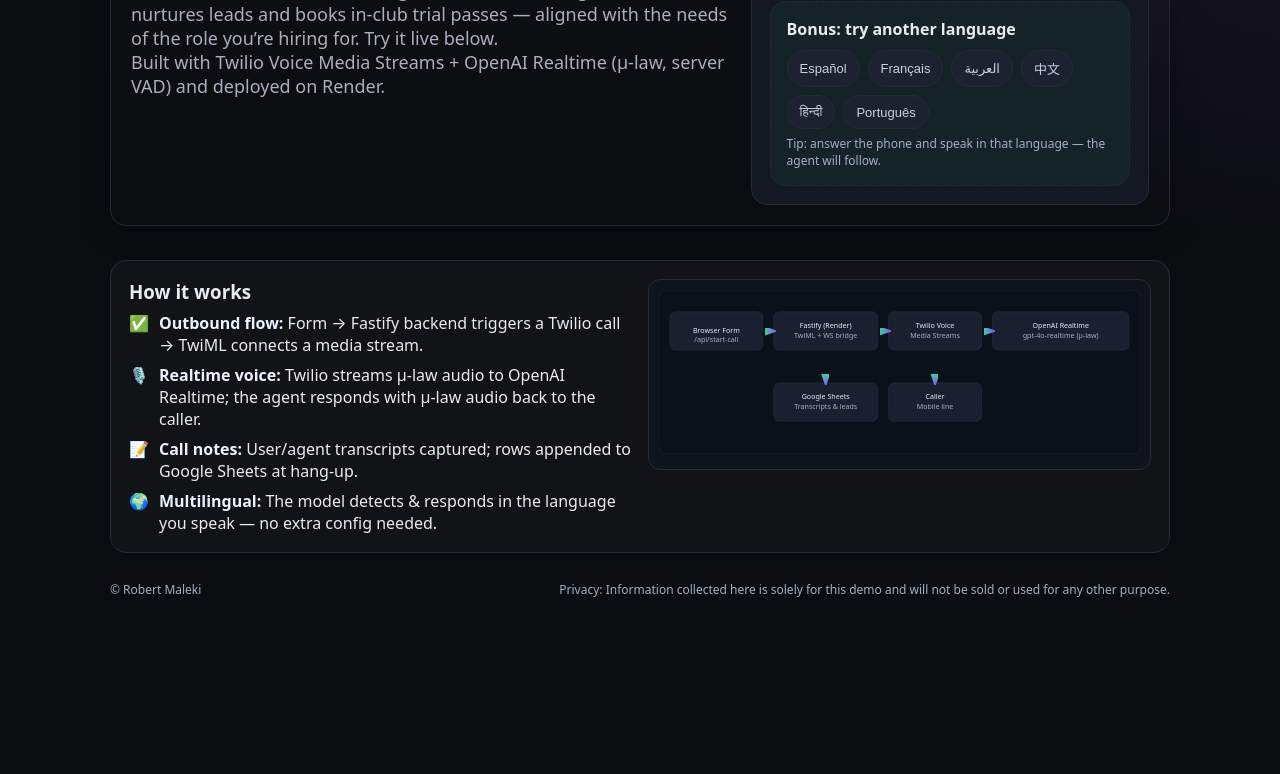
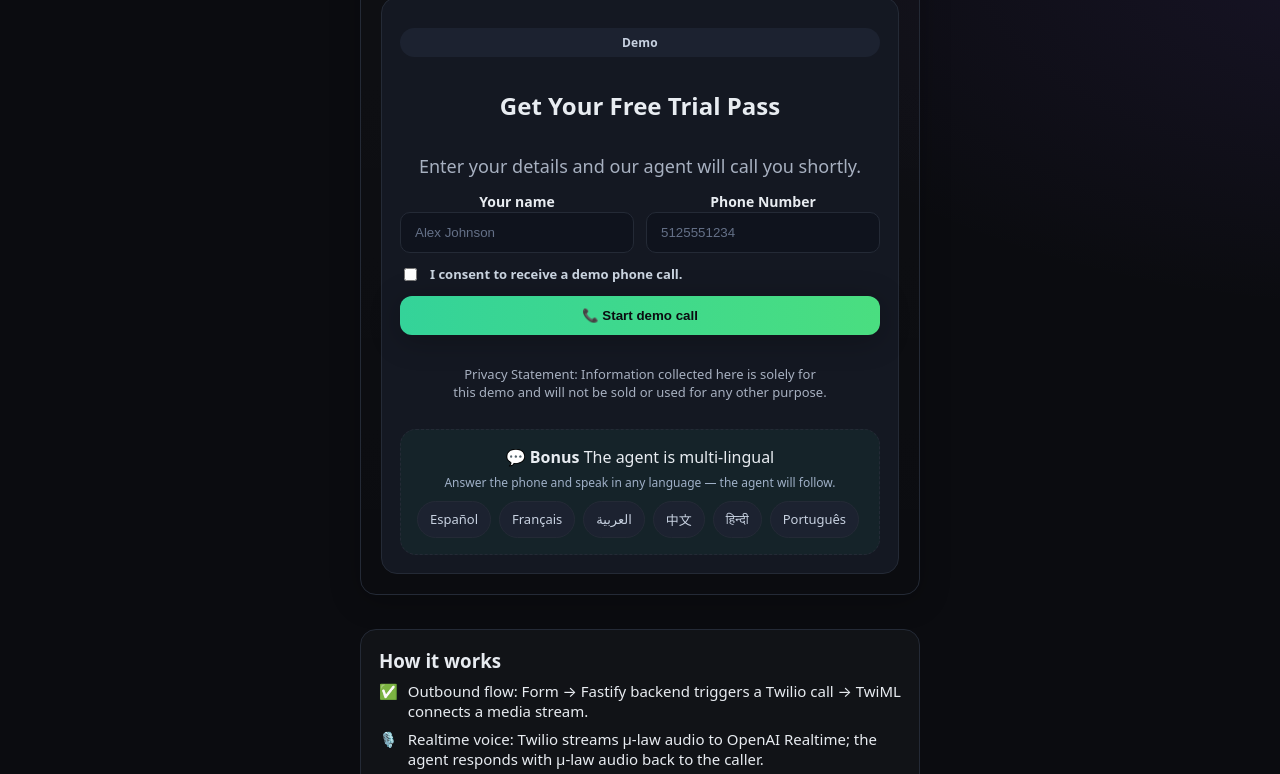
Before and after one commit to RobertMaleki/CF-UDT-POC, a website: page frontend/index.html in a window 1280 px wide. Shown: the part 291-1065 px from the top of the page. Before the commit the page ends 931 px from the top, so only its background shows below. Drawn offline with Linux system fonts and the light colour scheme.

Commit message:
Update UI

```diff
--- a/frontend/index.html
+++ b/frontend/index.html
@@ -33,13 +33,15 @@
         var(--bg);
     }
     a{color:var(--brand)}
-    .wrap{max-width:1100px;margin:0 auto;padding:32px 20px}
-    .hero{
-      display:grid; gap:22px; align-items:center; grid-template-columns: 1.2fr .8fr;
-      padding:20px; border:1px solid var(--border); border-radius:var(--radius);
-      background:linear-gradient(180deg, rgba(255,255,255,.02), rgba(255,255,255,.00));
-      box-shadow: var(--shadow);
-    }
+    .wrap{max-width:600px;margin:0 auto;padding:32px 20px}
+.hero{
+  display:grid; gap:22px; align-items:center; grid-template-columns: 1fr; /* was: 1.2fr .8fr */
+  justify-items: center;              /* NEW: center items in the grid */
+  text-align: center;                 /* NEW: center text inside */
+  padding:20px; border:1px solid var(--border); border-radius:var(--radius);
+  background:linear-gradient(180deg, rgba(255,255,255,.02), rgba(255,255,255,.00));
+  box-shadow: var(--shadow);
+}
     .hero h1{font-size: clamp(28px, 3vw, 42px); line-height:1.05; margin:0}
     .hero p{margin:0;color:var(--muted);font-size: clamp(14px, 1.6vw, 18px)}
     .cta-card{
@@ -76,22 +78,20 @@
     .hint{font-size:12px; color:#9fb0c7; margin-top:6px}
     .arch{
       margin-top:34px; display:grid; gap:16px;
-      grid-template-columns: 1fr 1fr; align-items:start;
+      align-items:center;
       border:1px solid var(--border); border-radius:var(--radius); padding:18px; background:var(--panel);
     }
     .arch h3{margin:0 0 8px 0}
     .kvs{display:grid; gap:8px}
-    .kv{display:flex; gap:10px; align-items:flex-start}
+    .kv{display:flex; gap:10px; align-items:flex-start; font-size:15px}
     .kv strong{color:#eaf3ff}
-    .diagram{width:100%; background:#0f131d; border-radius:12px; border:1px solid var(--border); padding:10px}
-    footer{
-      margin:28px 0 10px; font-size:12px; color:#9fb0c7; display:flex; justify-content:space-between; gap:10px; flex-wrap:wrap;
-    }
+    .footer{margin:28px 0 10px; font-size:12px; align-items:center; color:#9fb0c7; display:flex; justify-content:center; gap:10px; flex-wrap:wrap;}
     @media (max-width: 900px){
       .hero{grid-template-columns:1fr}
       .row{grid-template-columns:1fr}
       .arch{grid-template-columns:1fr}
     }
+  .privacy { font-size: 13px; color: var(--muted);}
   </style>
 </head>
 <body>
@@ -101,24 +101,28 @@
     <section class="hero">
       <div>
         <span class="badge">POC • Realtime Voice AI</span>
-        <h1>Crunch Fitness — AI Outbound Call Agent</h1>
+        <span class="badge">Crunch Fitness - Undefeated Tribe</span>
+        <h1>AI Outbound Call Agent</h1>
         <p>
+        <br>
           This demo showcases a multilingual, realtime voice agent that nurtures leads and books
-          in‑club trial passes — aligned with the needs of the role you’re hiring for.
-          Try it live below.
+          in‑club trial passes — a first-of-its-kind in the industry that drives transformational business impact.
+          <br><br>
         </p>
-        <p class="hint">Built with Twilio Voice Media Streams + OpenAI Realtime (μ‑law, server VAD) and deployed on Render.</p>
       </div>
       <div class="cta-card">
         <form id="leadForm" class="form" autocomplete="on">
+          <span class="badge">Demo</span>
+          <h2>Get Your Free Trial Pass</h2>
+          <p class="muted">Enter your details and our agent will call you shortly.</p>
           <div class="row">
             <div>
               <label for="name">Your name</label>
-              <input id="name" name="name" type="text" placeholder="Jane Doe" required />
+              <input id="name" name="name" type="text" placeholder="Alex Johnson" required />
             </div>
             <div>
-              <label for="phone">Mobile (E.164)</label>
-              <input id="phone" name="phone" type="tel" placeholder="+15135551234" required />
+              <label for="phone">Phone Number</label>
+              <input id="phone" name="phone" type="tel" placeholder="5125551234" required />
             </div>
           </div>
 
@@ -127,24 +131,25 @@
 
           <label class="consent">
             <input id="consent" type="checkbox" required />
-            <span>I consent to receive a one‑time demo phone call from this AI agent for evaluation purposes.</span>
+            <span>I consent to receive a demo phone call.</span>
           </label>
 
           <button id="submitBtn" class="btn" type="submit">📞 Start demo call</button>
           <div id="status" class="status" role="status" aria-live="polite"></div>
+          <div class="privacy">Privacy Statement: Information collected here is solely for<br>this demo and will not be sold or used for any other purpose.</div>
         </form>
 
         <div class="bonus">
-          <strong>Bonus: try another language</strong>
+          <strong>💬 Bonus</strong>   The agent is multi-lingual<br>
+          <div class="hint" id="langHint">Answer the phone and speak in any language — the agent will follow.</div>
           <div class="chips" id="langChips">
-            <button class="chip" data-lang="Spanish">Español</button>
-            <button class="chip" data-lang="French">Français</button>
-            <button class="chip" data-lang="Arabic">العربية</button>
-            <button class="chip" data-lang="Mandarin Chinese">中文</button>
-            <button class="chip" data-lang="Hindi">हिन्दी</button>
-            <button class="chip" data-lang="Portuguese">Português</button>
+            <span class="chip" data-lang="Spanish">Español</span>
+            <span class="chip" data-lang="French">Français</span>
+            <span class="chip" data-lang="Arabic">العربية</span>
+            <span class="chip" data-lang="Mandarin Chinese">中文</span>
+            <span class="chip" data-lang="Hindi">हिन्दी</span>
+            <span class="chip" data-lang="Portuguese">Português</span>
           </div>
-          <div class="hint" id="langHint">Tip: answer the phone and speak in that language — the agent will follow.</div>
         </div>
       </div>
     </section>
@@ -154,69 +159,15 @@
       <div>
         <h3>How it works</h3>
         <div class="kvs">
-          <div class="kv"><span>✅</span><div><strong>Outbound flow:</strong> Form → Fastify backend triggers a Twilio call → TwiML connects a media stream.</div></div>
-          <div class="kv"><span>🎙️</span><div><strong>Realtime voice:</strong> Twilio streams μ‑law audio to OpenAI Realtime; the agent responds with μ‑law audio back to the caller.</div></div>
-          <div class="kv"><span>📝</span><div><strong>Call notes:</strong> User/agent transcripts captured; rows appended to Google Sheets at hang‑up.</div></div>
-          <div class="kv"><span>🌍</span><div><strong>Multilingual:</strong> The model detects & responds in the language you speak — no extra config needed.</div></div>
+          <div class="kv"><span>✅</span><div>Outbound flow: Form → Fastify backend triggers a Twilio call → TwiML connects a media stream.</div></div>
+          <div class="kv"><span>🎙️</span><div>Realtime voice: Twilio streams μ‑law audio to OpenAI Realtime; the agent responds with μ‑law audio back to the caller.</div></div>
+          <div class="kv"><span>🌍</span><div>Multilingual: The model detects & responds in the language you speak — no extra config needed.</div></div>
         </div>
-      </div>
-      <div class="diagram">
-        <!-- Simple inline SVG diagram -->
-        <svg viewBox="0 0 880 300" width="100%" height="auto" xmlns="http://www.w3.org/2000/svg" aria-label="Architecture diagram">
-          <defs>
-            <linearGradient id="g1" x1="0" x2="1">
-              <stop offset="0" stop-color="#34d399"/>
-              <stop offset="1" stop-color="#8b5cf6"/>
-            </linearGradient>
-          </defs>
-          <rect x="0" y="0" width="880" height="300" rx="12" fill="#0b111b" stroke="#242a36"/>
-          <!-- Nodes -->
-          <g font-family="system-ui, sans-serif" font-size="13" fill="#e8ecf1" text-anchor="middle">
-            <rect x="20" y="40" width="170" height="70" rx="10" fill="#1a2030" stroke="#2a3242"/>
-            <text x="105" y="78">Browser Form</text>
-            <text x="105" y="96" fill="#9fb0c7">/api/start-call</text>
-
-            <rect x="210" y="40" width="190" height="70" rx="10" fill="#1a2030" stroke="#2a3242"/>
-            <text x="305" y="70">Fastify (Render)</text>
-            <text x="305" y="88" fill="#9fb0c7">TwiML + WS bridge</text>
-
-            <rect x="420" y="40" width="170" height="70" rx="10" fill="#1a2030" stroke="#2a3242"/>
-            <text x="505" y="70">Twilio Voice</text>
-            <text x="505" y="88" fill="#9fb0c7">Media Streams</text>
-
-            <rect x="610" y="40" width="250" height="70" rx="10" fill="#1a2030" stroke="#2a3242"/>
-            <text x="735" y="70">OpenAI Realtime</text>
-            <text x="735" y="88" fill="#9fb0c7">gpt‑4o‑realtime (μ‑law)</text>
-
-            <rect x="420" y="170" width="170" height="70" rx="10" fill="#1a2030" stroke="#2a3242"/>
-            <text x="505" y="200">Caller</text>
-            <text x="505" y="218" fill="#9fb0c7">Mobile line</text>
-
-            <rect x="210" y="170" width="190" height="70" rx="10" fill="#1a2030" stroke="#2a3242"/>
-            <text x="305" y="200">Google Sheets</text>
-            <text x="305" y="218" fill="#9fb0c7">Transcripts & leads</text>
-          </g>
-
-          <!-- Arrows -->
-          <g stroke="url(#g1)" stroke-width="2" fill="none" marker-end="url(#arrow)">
-            <defs>
-              <marker id="arrow" markerWidth="10" markerHeight="10" refX="8" refY="3" orient="auto" markerUnits="strokeWidth">
-                <path d="M0,0 L0,6 L9,3 z" fill="url(#g1)"/>
-              </marker>
-            </defs>
-            <path d="M190,75 L210,75"/>
-            <path d="M400,75 L420,75"/>
-            <path d="M590,75 L610,75"/>
-            <path d="M505,110 L505,170"/>
-            <path d="M305,110 L305,170"/>
-          </g>
-        </svg>
       </div>
     </section>
 
     <footer>
-      <div>© Robert Maleki</div>
-      <div>Privacy: Information collected here is solely for this demo and will not be sold or used for any other purpose.</div>
+      <div class="footer">© Robert Maleki</div>
     </footer>
   </div>
 
@@ -228,15 +179,6 @@
     const preferredLanguage = document.getElementById('preferredLanguage');
     const langChips = document.getElementById('langChips');
     const langHint = document.getElementById('langHint');
-
-    // Language chips: store the selection (optional, informational)
-    langChips.addEventListener('click', (e) => {
-      const chip = e.target.closest('.chip');
-      if (!chip) return;
-      const lang = chip.dataset.lang;
-      preferredLanguage.value = lang;
-      langHint.textContent = `Selected: ${lang}. Answer the phone and speak in ${lang} — the agent will follow.`;
-    });
 
     form.addEventListener('submit', async (e) => {
       e.preventDefault();
```
